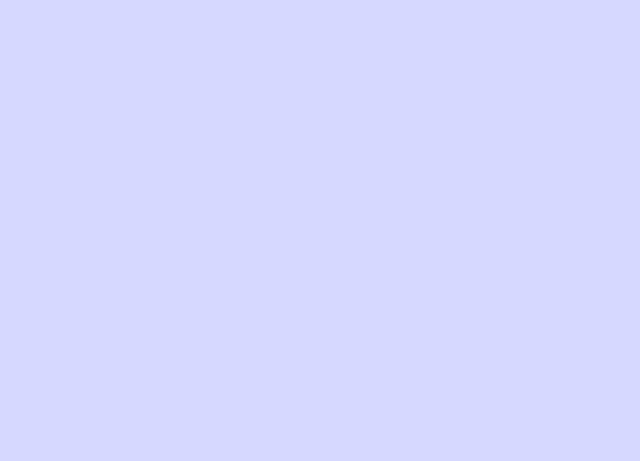
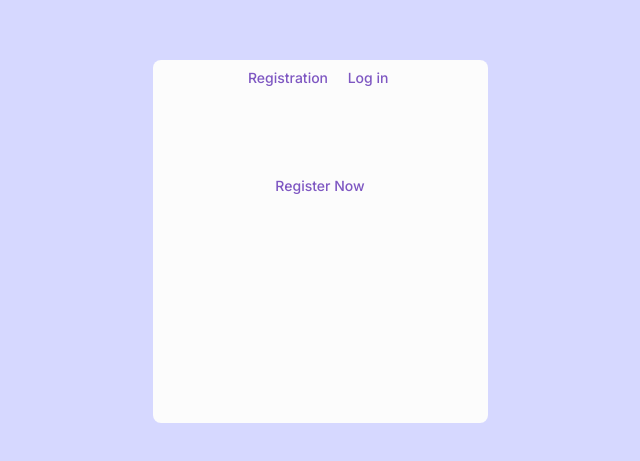
Before and after one commit to RomaShekel/TaskPro, a React (Vite) app: page /signup in a window 1280 px wide. Before the commit this address had no page. Shown: the part 159-620 px from the top of the page, without its empty margins (320-960 px from the left). Built offline with nearby package versions, Linux system fonts and the light colour scheme.

Commit message:
registration page

```diff
--- a/src/App.jsx
+++ b/src/App.jsx
@@ -5,6 +5,7 @@ import { Route, Routes } from 'react-router-dom'
 import HomePage from './components/HomePage/HomePage.jsx'
 import { Skeleton } from '@mui/material'
 import BoardPage from './components/BoardPage/BoardPage.jsx'
+import RegistrationPage from './components/RegistrationPage/RegistrationPage.jsx'
 
 function App() {
 
@@ -28,8 +29,8 @@ function App() {
     <Suspense fallback={<Skeleton />}>
         <Routes>
           <Route path='/' element={<HomePage />} />
-          {/* <Route path='/signin' element={<SignIn />} /> */}
-          {/* <Route path='/signup' element={<SignUp />} /> */}
+          <Route path='/signup' element={<RegistrationPage />} />
+          {/* <Route path='/login' element={<SignIn />} /> */}
           <Route path='/board' element={<BoardPage />} />
         </Routes>
       </Suspense>
--- /dev/null
+++ b/src/components/RegistrationPage/RegistrationPage.jsx
@@ -0,0 +1,57 @@
+import { Box, Button } from "@mui/material";
+import css from './RegistrationPage.module.css';
+import { Formik, Form, Field } from "formik";
+import { useState } from "react";
+const RegistrationPage = () => {
+    const [values, setValues] = useState({
+        name: '',
+        email: '',
+        password:'',
+    })
+
+    const handleChange = (e) =>  {
+        setValues({
+            ...values,
+            [e.target.name]: e.target.value,
+        })
+    }
+
+    const handleSubmit = (e) => {
+        e.preventDefault()
+        console.log(values)
+    }
+
+    return(
+        <Box className={css.mainBox}>
+            <Box>
+                <Button>Registration</Button>
+                <Button>Log in</Button>
+            </Box>
+            <Box>
+                <Formik
+                initialValues={values}
+                onSubmit={(e) => handleSubmit(e)}
+                validateOnChange={true}
+                >
+                   <Form>
+                        <Field
+                        type="text"
+                        name="name"
+                        />
+                        <Field
+                        type="email"
+                        name="email"
+                        />
+                        <Field
+                        type="password"
+                        name="password"
+                        />
+                        <Button type="submit">Register Now</Button>
+                   </Form>
+                </Formik>
+            </Box>
+        </Box>
+    )
+}
+
+export default RegistrationPage
--- /dev/null
+++ b/src/components/RegistrationPage/RegistrationPage.module.css
@@ -0,0 +1,6 @@
+.mainBox {
+    border-radius: 8px;
+    width: 335px;
+    height: 363px;
+    background: #fcfcfc;
+}
```
